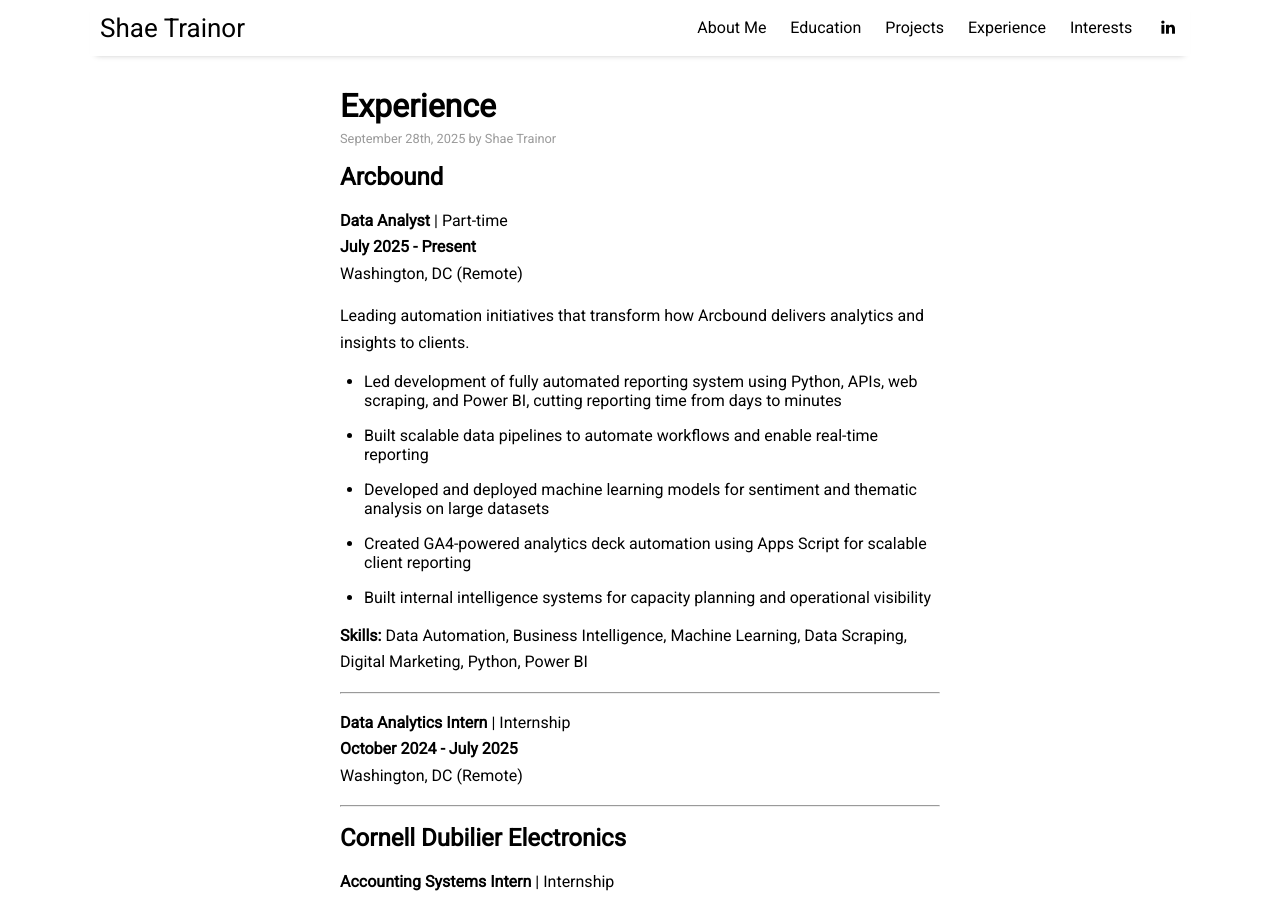
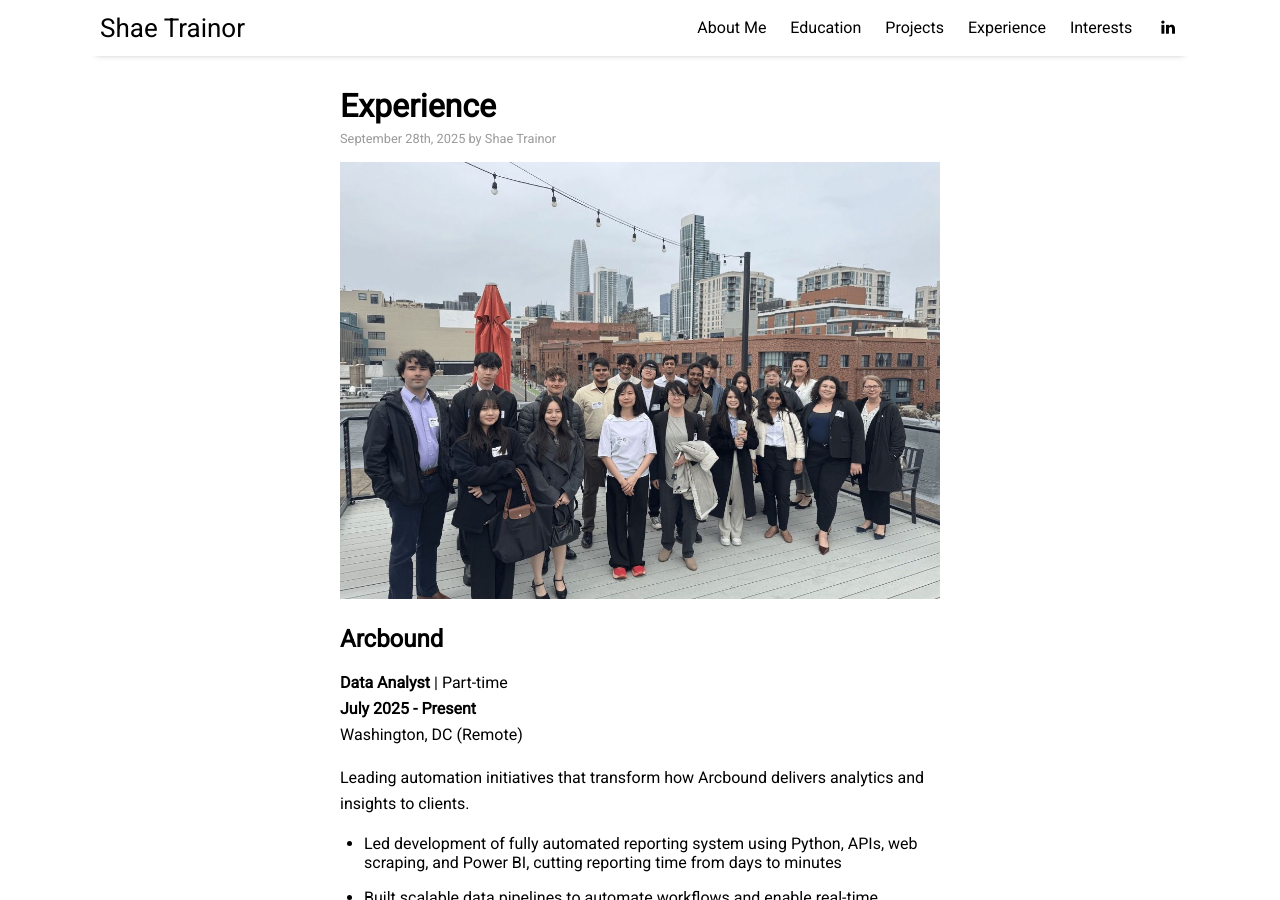
Before and after one commit to shaetrainor/shaetrainor.github.io, a Jekyll site: the page built from _posts/2025-09-28-experience.md, in a window 1280 px wide and 900 px high. Built offline with Jekyll 4.4.1, drawn with Linux system fonts in a browser that asks for light colours; nearby versions of some CDN libraries.

Commit message:
Update 2025-09-28-experience.md

```diff
--- a/_posts/2025-09-28-experience.md
+++ b/_posts/2025-09-28-experience.md
@@ -4,6 +4,7 @@
 author: "Shae Trainor"
 categories: info
 tags: [Experience]
+image: 1741540483428.jpg
 ---
 
 ## Arcbound
```
